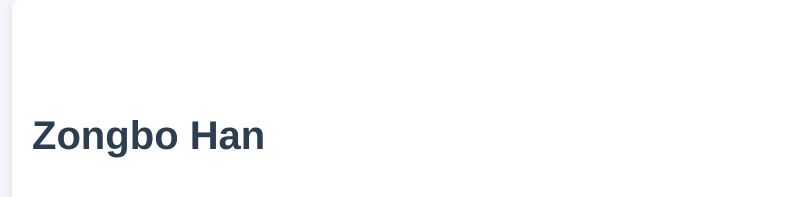
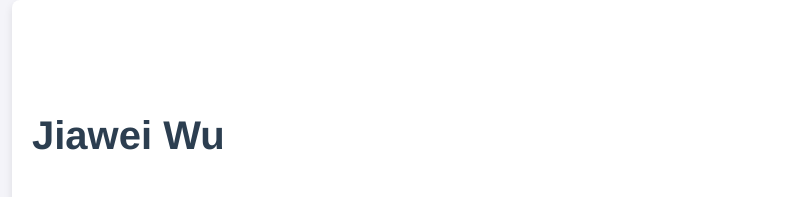
Before and after one commit to Fire-friend/Home, a plain HTML site: page index.html in a window 1280 px wide. Shown: the top 197 px of the page, without its empty margins (58-856 px from the left). Drawn offline with Linux system fonts and the light colour scheme.

Commit message:
Update index.html

```diff
--- a/index.html
+++ b/index.html
@@ -3,7 +3,7 @@
 
 <head>
     <meta charset="utf-8">
-    <title>Homepage of Zongbo Han</title>
+    <title>Homepage of Jiawei Wu</title>
     <meta name="viewport" content="width=device-width, initial-scale=1.0">
     <style>
         body {
@@ -98,7 +98,7 @@
     <div class="wrapper">
         <section class="header">
             <div>
-                <h1>Zongbo Han</h1>
+                <h1>Jiawei Wu</h1>
                 <p><strong>PhD Candidate</strong><br> zongbo@tju.edu.cn<br> Tianjin University, Tianjin, China.</p>
             </div>
         </section>
```
